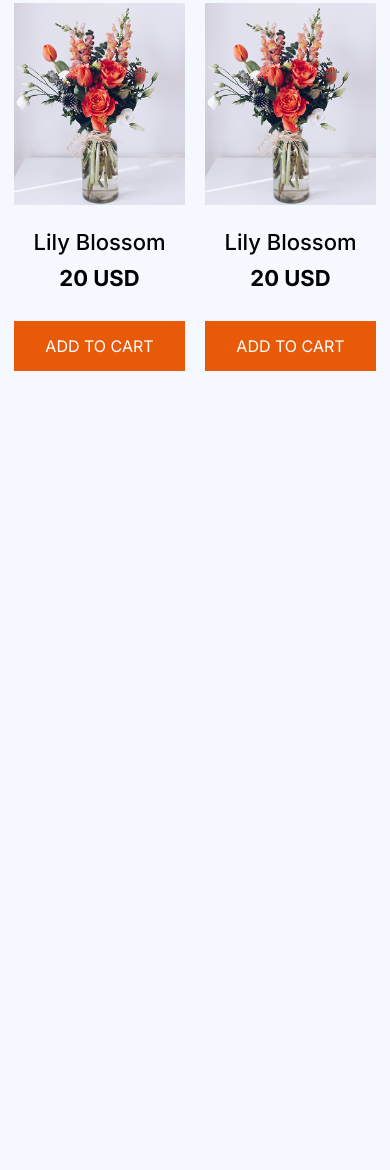
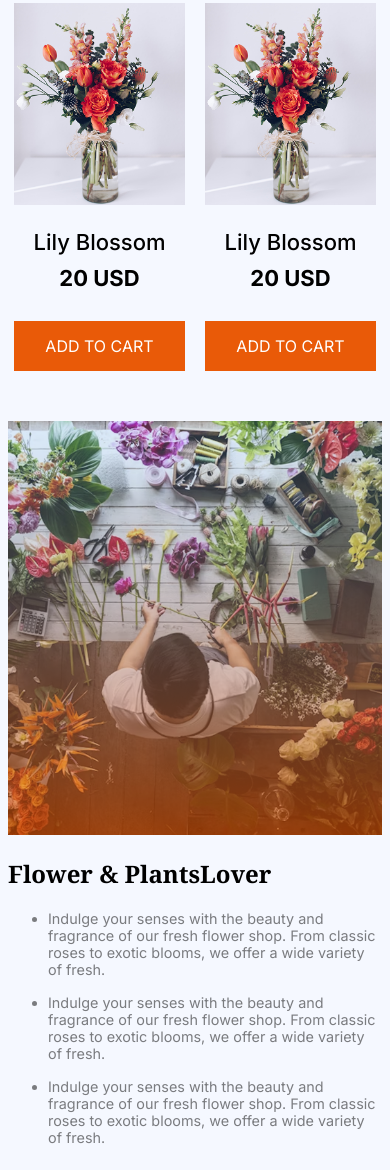
Before and after one commit to taher3121/B12A02-Responsive-Flowers, a plain HTML site: page index.html in a window 390 px wide. Shown: the part 1847-3017 px from the top of the page. Before the commit the page ends 2226 px from the top, so only its background shows below. Drawn offline with Linux system fonts and the light colour scheme.

Commit message:
completed follower shop section with responsive

```diff
--- a/folower.css
+++ b/folower.css
@@ -155,6 +155,33 @@
 }
 
 
+/* follower */
+
+.follower{
+    margin-top: 130px;
+    gap: 60px;
+}
+
+.follower-head{
+    font-size: 3.125rem;
+}
+.follower-des{
+    font-size: 1.375;
+    margin-top: 20px;
+}
+.badge{
+    width: 286px;
+    height: 286px;
+    position: absolute;
+    top: -125px;
+    right: -90px;
+    filter: drop-shadow(-4px 10px 4px rgba(0, 0, 0, 0.25));
+}
+
+.img-container{
+    position: relative;
+}
+
 
 
 
@@ -224,4 +251,26 @@
         max-width: 171px;
     }
 
+    .follower{
+        flex-direction: column;
+        gap: 18px;
+        margin-top: 50px;
+    }
+    .shop-img{
+        width: 100%;
+    }
+    .badge{
+        display: none;
+    }
+    .follower-head{
+        font-size: 1.5rem;
+        margin-top: 0;
+    }
+    .br{
+        display: none;
+    }
+    .follower-des{
+        font-size: .9rem;
+        margin-top: 16px;
+    }
 }
--- a/index.html
+++ b/index.html
@@ -89,6 +89,22 @@
 
             </div>
         </section>
+
+        <!-- Follower -->
+         <section class="follower container display-flex">
+            <div class="img-container">
+                <img class="shop-img" src="assets/flower-store.png" alt="">
+                <img class="badge" src="assets/trusted-badge.png" alt="">
+            </div>
+            <div>
+                <h2 class="follower-head noto-serif">Flower & Plants<br class="br">Lover</h2>
+                <ul class="inter dark-3">
+                    <li class="follower-des">Indulge your senses with the beauty and fragrance of our fresh flower shop. From classic roses to exotic blooms, we offer a wide variety of fresh.</li>
+                    <li class="follower-des">Indulge your senses with the beauty and fragrance of our fresh flower shop. From classic roses to exotic blooms, we offer a wide variety of fresh.</li>
+                    <li class="follower-des">Indulge your senses with the beauty and fragrance of our fresh flower shop. From classic roses to exotic blooms, we offer a wide variety of fresh.</li>
+                </ul>
+            </div>
+         </section>
     </main>
 
     <footer></footer>
```
